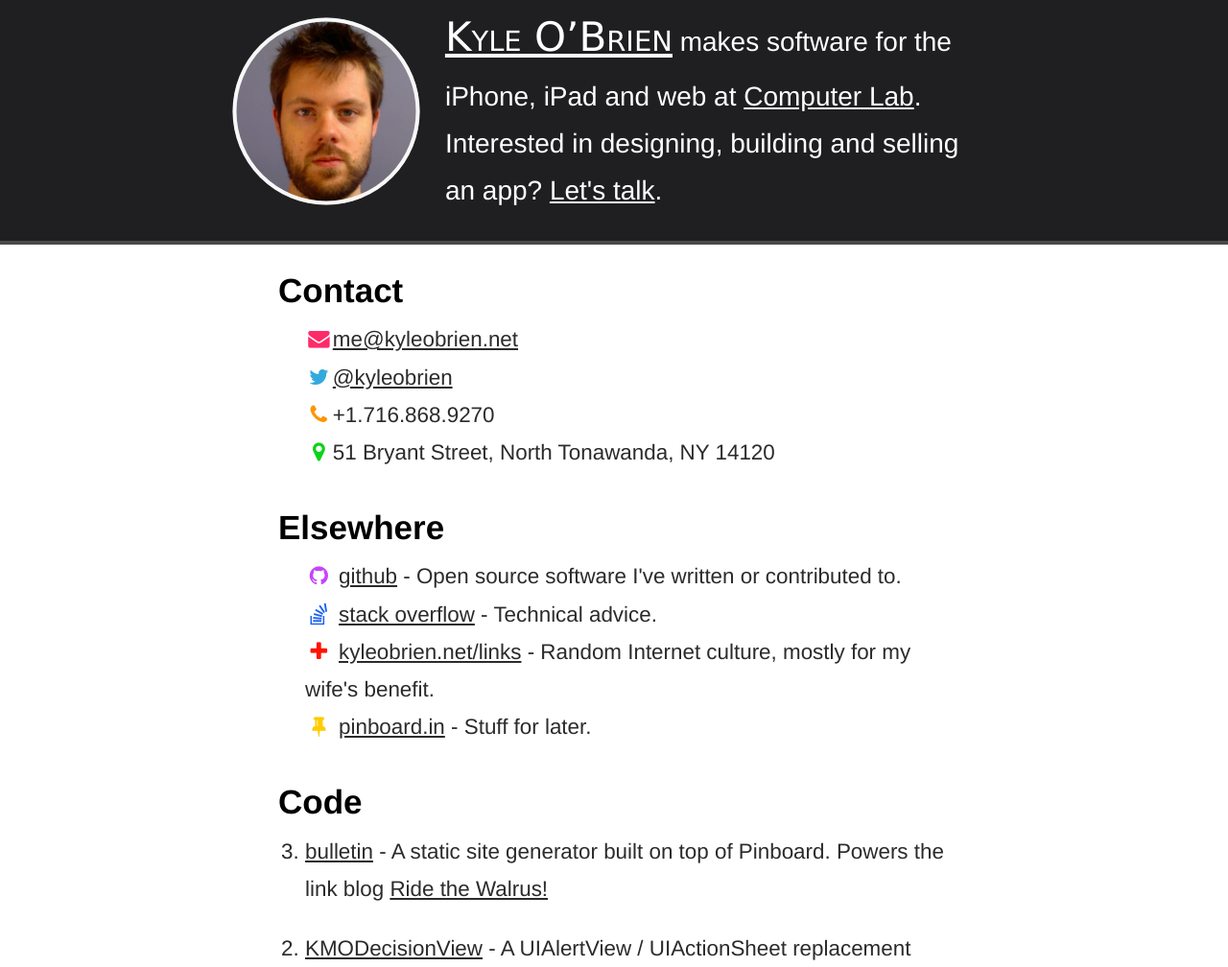
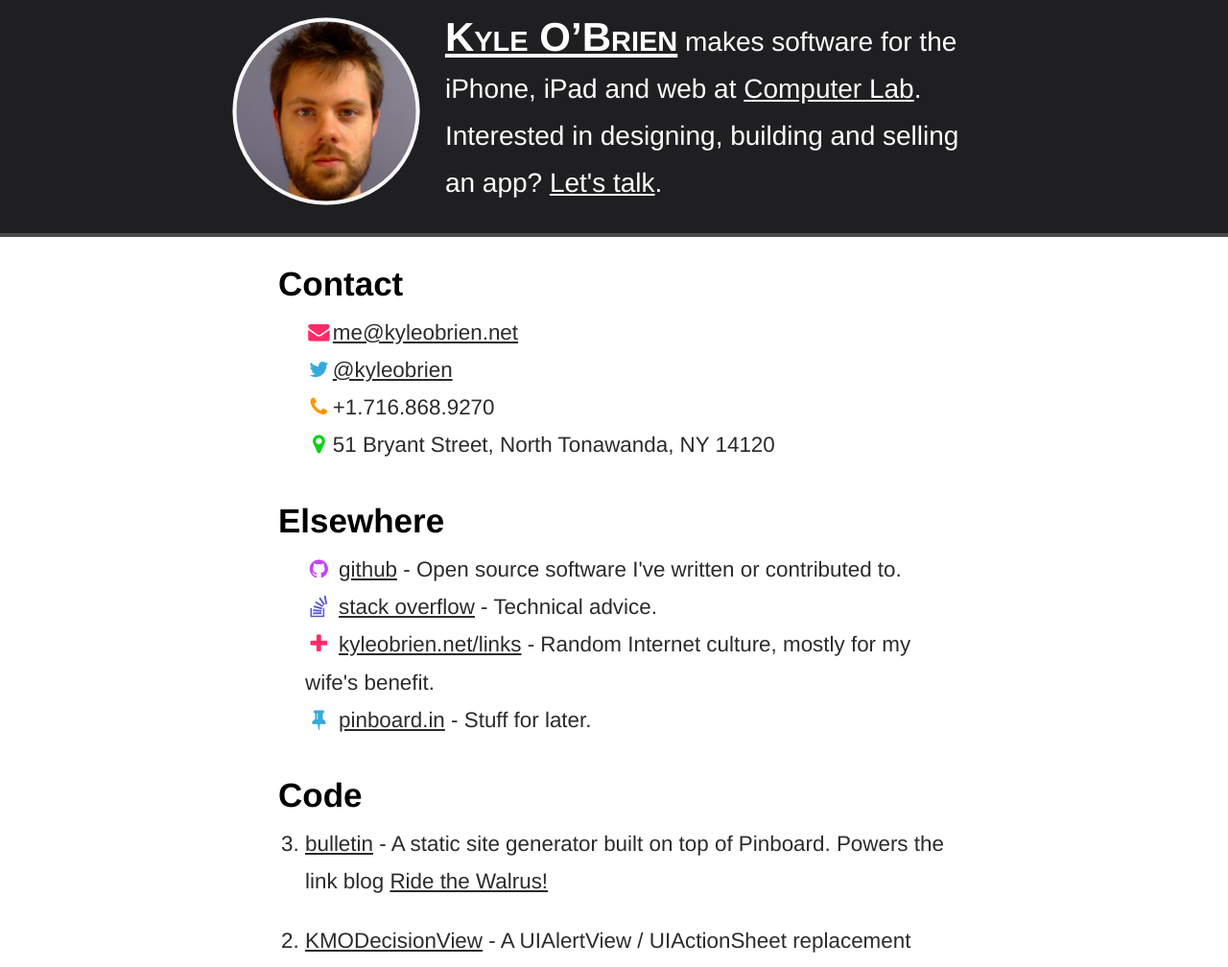
Before and after one commit to kyleobrien/kyleobrien.net, a PHP site: page / in a window 1280 px wide. Shown: the top 1008 px of the page at 96% size. Run offline with PHP 8.4, Linux system fonts and the light colour scheme.

Commit message:
Changed hero name font from Futura to Avenir Next. Made line spacing in first line of hero description more consistent with the rest of the paragraph. Still needs work.

```diff
--- a/main.css
+++ b/main.css
@@ -83,10 +83,13 @@
 
 #hero_name
 {
-	font-family: Futura, Verdana, sans-serif;
 	font-size: 1.5em;
 	font-variant: small-caps;
-	font-weight: normal;
+	font-weight: 600;
+
+	/*Needed to make first line have similar line height.*/
+	display: inline-block;
+	height: 1.5em;
 }
 
 #hero_description
@@ -144,17 +147,17 @@
 
 .fa-stack-overflow
 {
-	color: #1D62F0;
+	color: #5856D6;
 }
 
 .fa-plus
 {
-	color: #FF1300;
+	color: #FF2A68;
 }
 
 .fa-thumb-tack
 {
-	color: #FFCC00;
+	color: #34AADC;
 }
 
 #code_list li
```
